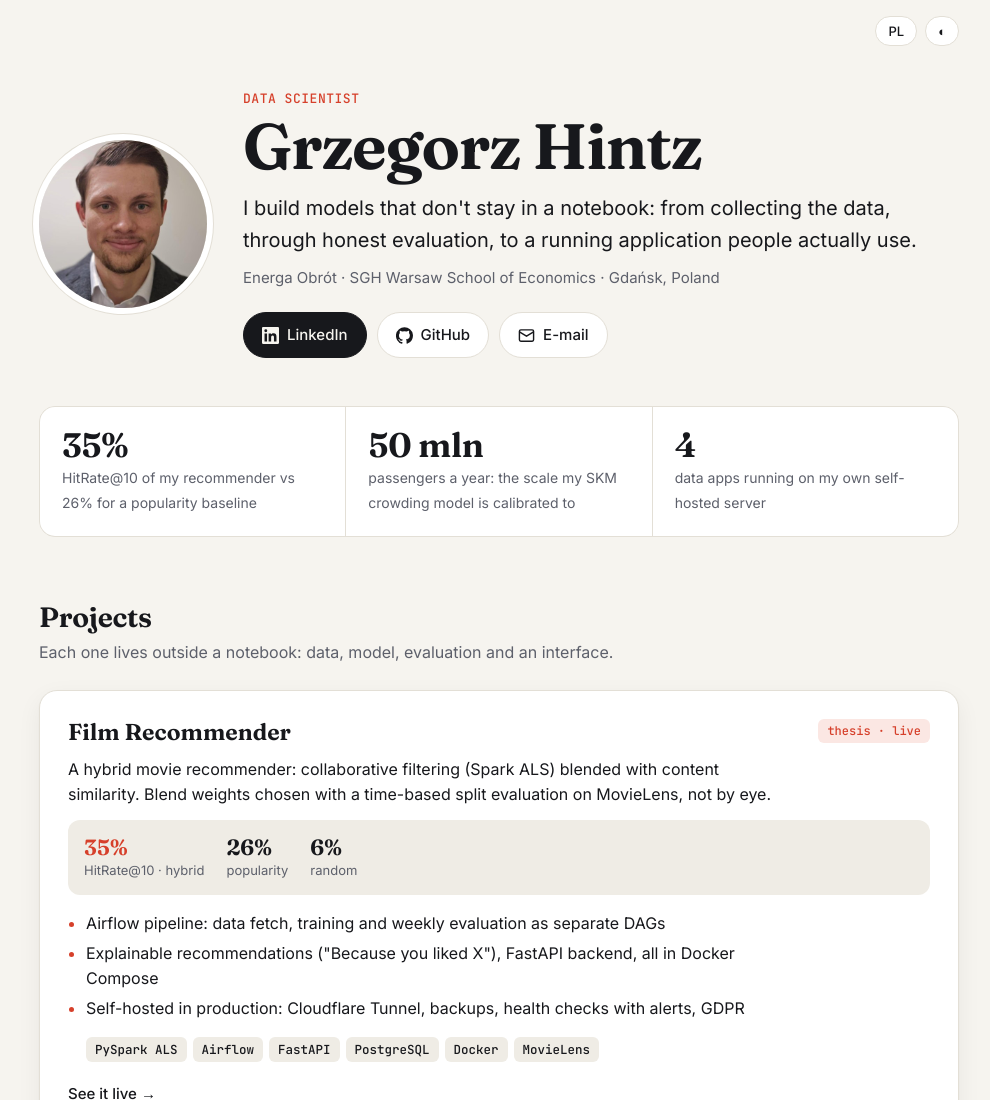
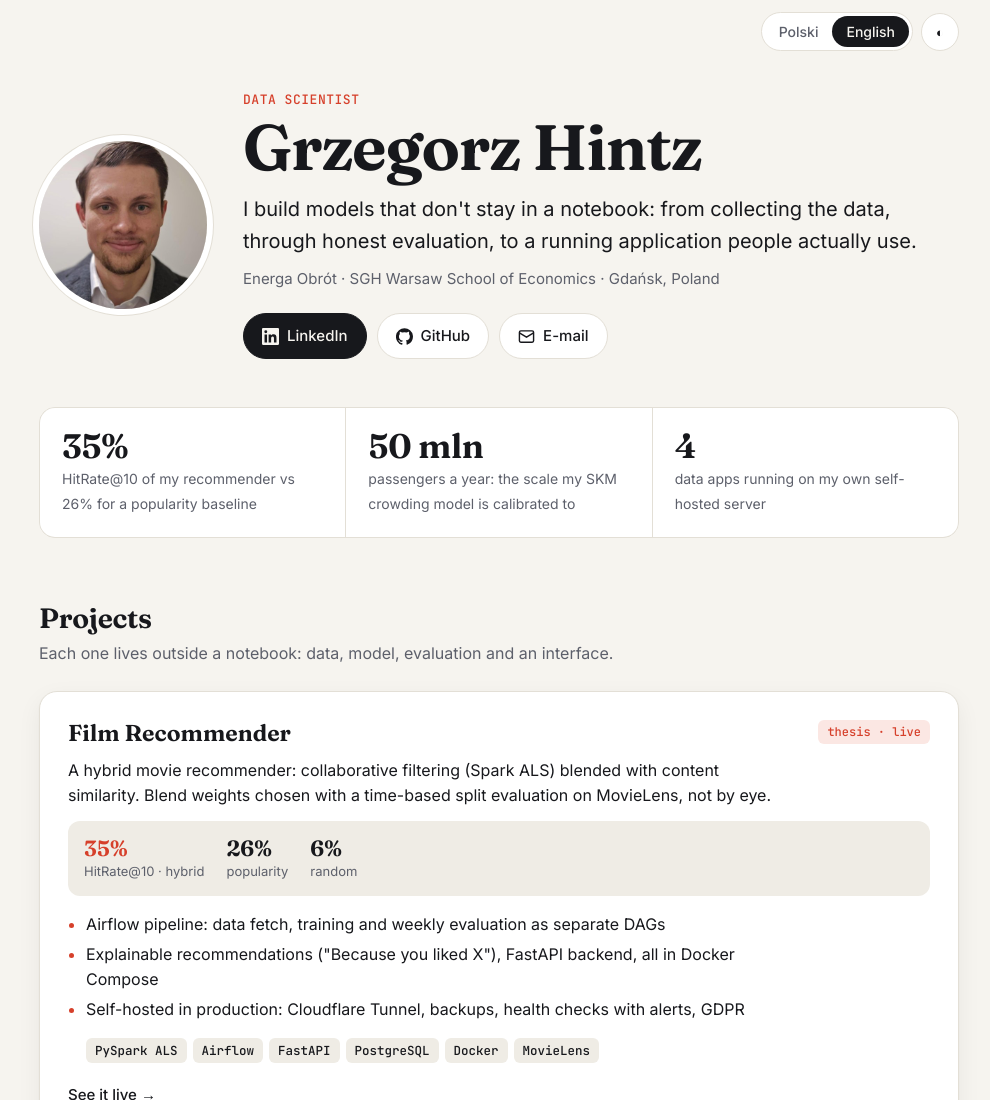
Before and after one commit to ASTYU27/STRONA_O_MNIE, a plain HTML site: page index.html in a window 1280 px wide. Shown: the top 1100 px of the page, without its empty margins (141-1131 px from the left). Drawn offline with Linux system fonts and the light colour scheme.

Commit message:
Przełącznik języka Polski/English przyklejony u góry
Co-Authored-By: Claude Opus 5.5 <noreply@anthropic.com>

```diff
--- a/index.html
+++ b/index.html
@@ -39,7 +39,12 @@ a{color:inherit}
 html[data-lang="pl"] [lang="en"], html[data-lang="en"] [lang="pl"]{display:none !important}
 
 /* top bar */
-.bar{display:flex;justify-content:flex-end;gap:8px;padding:16px 0}
+.bar{display:flex;justify-content:flex-end;align-items:center;gap:8px;padding:12px 0;position:sticky;top:0;z-index:10;background:var(--bg)}
+.seg{display:inline-flex;background:var(--surface);border:1px solid var(--line);border-radius:999px;padding:3px}
+.seg button{font:500 14px Inter,sans-serif;color:var(--muted);background:none;border:0;border-radius:999px;padding:7px 14px;cursor:pointer;transition:background .15s,color .15s}
+.seg button[aria-pressed="true"]{background:var(--ink);color:var(--bg)}
+.seg button:not([aria-pressed="true"]):hover{color:var(--ink)}
+.toggle{height:38px;width:38px;padding:0}
 .toggle{font:500 13px Inter,sans-serif;background:var(--surface);color:var(--ink);border:1px solid var(--line);border-radius:999px;padding:6px 12px;cursor:pointer}
 .toggle:hover{border-color:var(--ink)}
 
@@ -122,7 +127,10 @@ footer{color:var(--muted);font-size:13px;text-align:center;padding:28px 0 40px}
 <div class="wrap">
 
 <nav class="bar">
-  <button class="toggle" id="langBtn" type="button" aria-label="Zmień język / Change language">EN</button>
+  <div class="seg" role="group" aria-label="Język / Language">
+    <button type="button" data-set-lang="pl" aria-pressed="true">Polski</button>
+    <button type="button" data-set-lang="en" aria-pressed="false">English</button>
+  </div>
   <button class="toggle" id="themeBtn" type="button" aria-label="Motyw / Theme">◐</button>
 </nav>
 
@@ -276,15 +284,16 @@ footer{color:var(--muted);font-size:13px;text-align:center;padding:28px 0 40px}
 
 <script>
 (function(){
-  var root=document.documentElement, lb=document.getElementById('langBtn'), tb=document.getElementById('themeBtn');
+  var root=document.documentElement, tb=document.getElementById('themeBtn'),
+      segs=document.querySelectorAll('[data-set-lang]');
   function get(k){try{return localStorage.getItem(k)}catch(e){return null}}
   function set(k,v){try{localStorage.setItem(k,v)}catch(e){}}
   var q=new URLSearchParams(location.search).get('lang');
   var lang=q||get('lang')||((navigator.language||'pl').toLowerCase().indexOf('pl')===0?'pl':'en');
-  function applyLang(l){root.dataset.lang=l;root.lang=l;lb.textContent=l==='pl'?'EN':'PL';
-    document.title=l==='pl'?'Grzegorz Hintz · Data Scientist':'Grzegorz Hintz · Data Scientist';}
+  function applyLang(l){root.dataset.lang=l;root.lang=l;
+    segs.forEach(function(b){b.setAttribute('aria-pressed',b.dataset.setLang===l?'true':'false')});}
   applyLang(lang);
-  lb.onclick=function(){lang=lang==='pl'?'en':'pl';applyLang(lang);set('lang',lang)};
+  segs.forEach(function(b){b.onclick=function(){lang=b.dataset.setLang;applyLang(lang);set('lang',lang)}});
   var th=get('theme'); if(th) root.dataset.theme=th;
   tb.onclick=function(){
     var dark=root.dataset.theme?root.dataset.theme==='dark':matchMedia('(prefers-color-scheme: dark)').matches;
```
